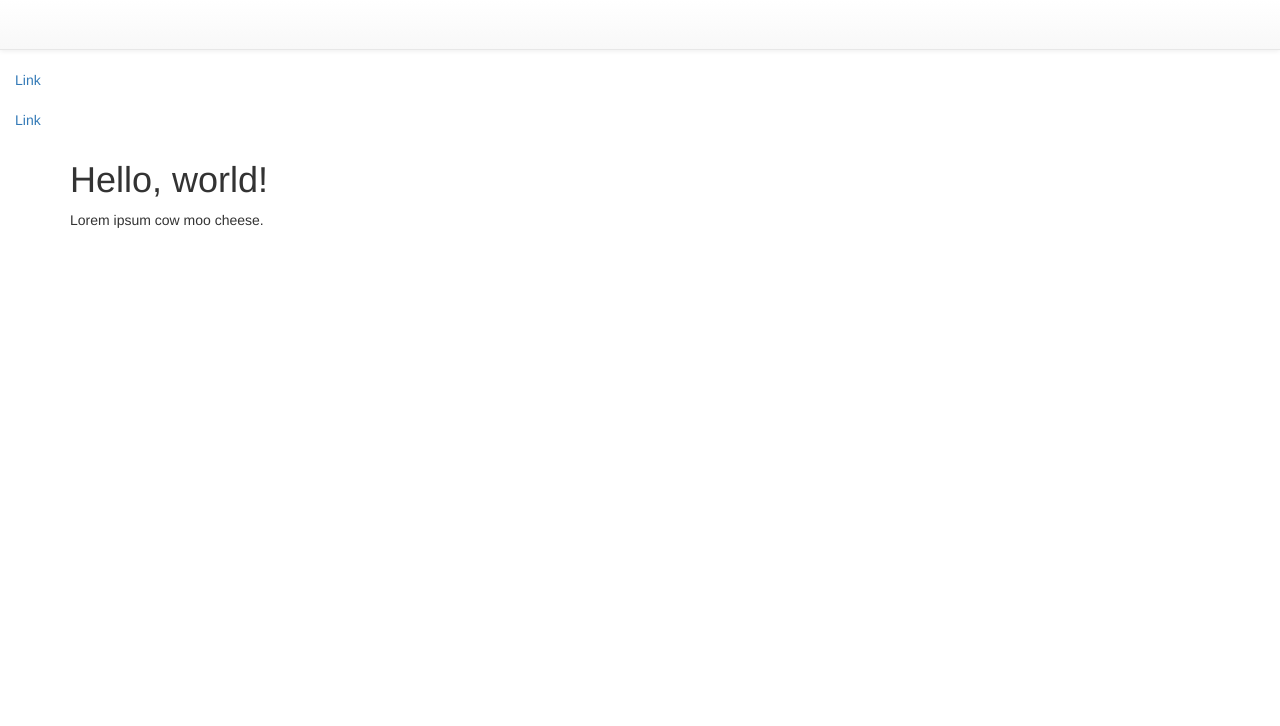
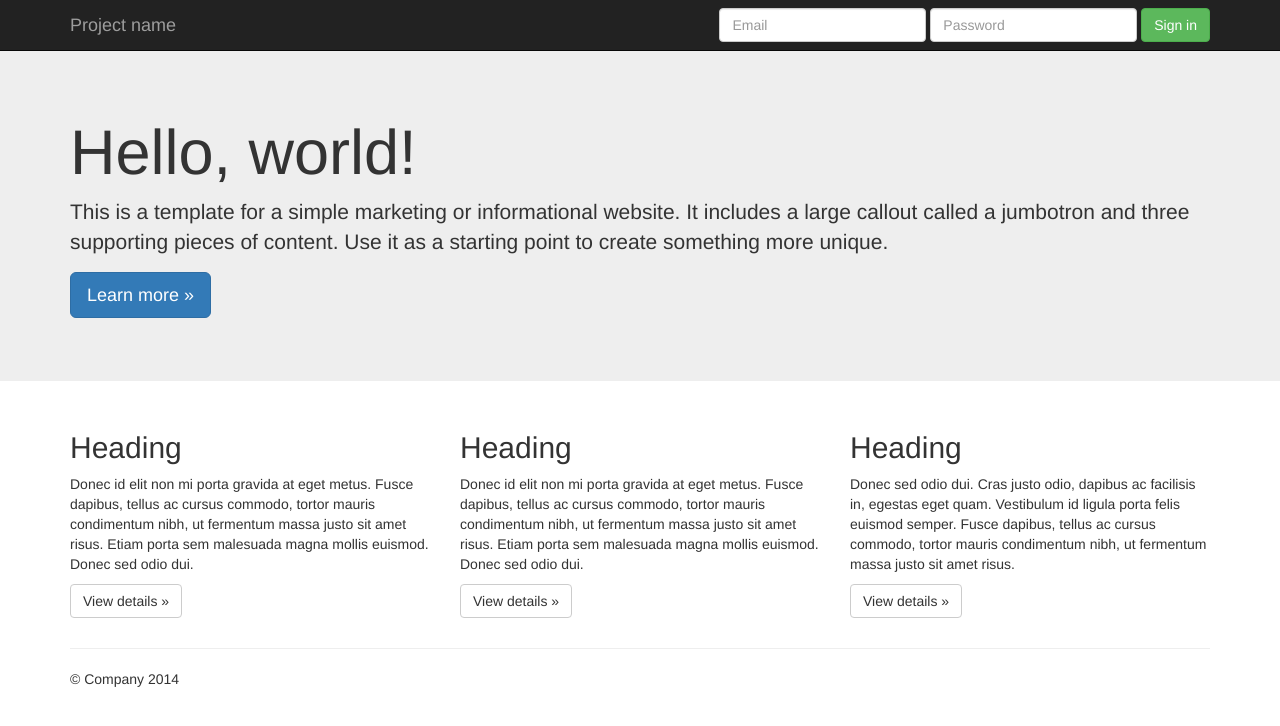
Before and after one commit to brandyfortune/brandyfortune, a website: page src/client/index.html in a window 1280 px wide. Drawn offline with nearby package versions, Linux system fonts and the light colour scheme.

Commit message:
initial workflow

```diff
--- /dev/null
+++ b/src/client/ie10-viewport-bug-workaround.css
@@ -0,0 +1,15 @@
+/*!
+ * IE10 viewport hack for Surface/desktop Windows 8 bug
+ * Copyright 2014-2015 Twitter, Inc.
+ * Licensed under MIT (https://github.com/twbs/bootstrap/blob/master/LICENSE)
+ */
+
+/*
+ * See the Getting Started docs for more information:
+ * http://getbootstrap.com/getting-started/#support-ie10-width
+ */
+@-webkit-viewport { width: device-width; }
+@-moz-viewport    { width: device-width; }
+@-ms-viewport     { width: device-width; }
+@-o-viewport      { width: device-width; }
+@viewport         { width: device-width; }
--- a/src/client/index.html
+++ b/src/client/index.html
@@ -5,54 +5,89 @@
     <meta http-equiv="X-UA-Compatible" content="IE=edge">
     <meta name="viewport" content="width=device-width, initial-scale=1">
     <!-- The above 3 meta tags *must* come first in the head; any other head content must come *after* these tags -->
-    <title>Bootstrap 101 Template</title>
+    <meta name="description" content="">
+    <meta name="author" content="">
+    <link rel="icon" href="../../favicon.ico">
 
-    <!-- jQuery (necessary for Bootstrap's JavaScript plugins) -->
-    <script src="bower_components/jquery/dist/jquery.min.js"></script>
+    <title>Jumbotron Template for Bootstrap</title>
 
-    <!-- Latest compiled and minified CSS -->
-    <link rel="stylesheet" href="bower_components/bootstrap/dist/css/bootstrap.min.css">
+    <!-- Bootstrap core CSS -->
+    <link href="bower_components/bootstrap/dist/css/bootstrap.min.css" rel="stylesheet">
 
-    <!-- Optional theme -->
-    <link rel="stylesheet" href="bower_components/bootstrap/dist/css/bootstrap-theme.min.css">
+    <!-- IE10 viewport hack for Surface/desktop Windows 8 bug -->
+    <link href="ie10-viewport-bug-workaround.css" rel="stylesheet">
 
-    <!-- Latest compiled and minified JavaScript -->
-    <script src="bower_components/bootstrap/dist/js/bootstrap.min.js"></script>
+    <!-- Custom styles for this template -->
+    <link href="jumbotron.css" rel="stylesheet">
 
     <!-- HTML5 shim and Respond.js for IE8 support of HTML5 elements and media queries -->
-    <!-- WARNING: Respond.js doesn't work if you view the page via file:// -->
     <!--[if lt IE 9]>
       <script src="https://oss.maxcdn.com/html5shiv/3.7.2/html5shiv.min.js"></script>
       <script src="https://oss.maxcdn.com/respond/1.4.2/respond.min.js"></script>
     <![endif]-->
   </head>
+
   <body>
 
-  <nav id="myNavmenu" class="navmenu navmenu-default navmenu-fixed-left offcanvas" role="navigation">
-		  <a class="navmenu-brand" href="#">Brand</a>
-		  <ul class="nav navmenu-nav">
-		    <li class="active"><a href="#">Home</a></li>
-		    <li><a href="#">Link</a></li>
-		    <li><a href="#">Link</a></li>
-		  </ul>
-		</nav>
+    <nav class="navbar navbar-inverse navbar-fixed-top">
+      <div class="container">
+        <div class="navbar-header">
+          <button type="button" class="navbar-toggle collapsed" data-toggle="collapse" data-target="#navbar" aria-expanded="false" aria-controls="navbar">
+            <span class="sr-only">Toggle navigation</span>
+            <span class="icon-bar"></span>
+            <span class="icon-bar"></span>
+            <span class="icon-bar"></span>
+          </button>
+          <a class="navbar-brand" href="#">Project name</a>
+        </div>
+        <div id="navbar" class="navbar-collapse collapse">
+          <form class="navbar-form navbar-right">
+            <div class="form-group">
+              <input type="text" placeholder="Email" class="form-control">
+            </div>
+            <div class="form-group">
+              <input type="password" placeholder="Password" class="form-control">
+            </div>
+            <button type="submit" class="btn btn-success">Sign in</button>
+          </form>
+        </div><!--/.navbar-collapse -->
+      </div>
+    </nav>
 
-		<div class="navbar navbar-default navbar-fixed-top">
-		  <button type="button" class="navbar-toggle" data-toggle="offcanvas" data-target="#myNavmenu" data-canvas="body">
-		    <span class="icon-bar"></span>
-		    <span class="icon-bar"></span>
-		    <span class="icon-bar"></span>
-		  </button>
-		</div>
+    <!-- Main jumbotron for a primary marketing message or call to action -->
+    <div class="jumbotron">
+      <div class="container">
+        <h1>Hello, world!</h1>
+        <p>This is a template for a simple marketing or informational website. It includes a large callout called a jumbotron and three supporting pieces of content. Use it as a starting point to create something more unique.</p>
+        <p><a class="btn btn-primary btn-lg" href="#" role="button">Learn more &raquo;</a></p>
+      </div>
+    </div>
 
     <div class="container">
-      <h1>Hello, world!</h1>
-      <p>Lorem ipsum cow moo cheese.</p>
+      <!-- Example row of columns -->
+      <div class="row">
+        <div class="col-md-4">
+          <h2>Heading</h2>
+          <p>Donec id elit non mi porta gravida at eget metus. Fusce dapibus, tellus ac cursus commodo, tortor mauris condimentum nibh, ut fermentum massa justo sit amet risus. Etiam porta sem malesuada magna mollis euismod. Donec sed odio dui. </p>
+          <p><a class="btn btn-default" href="#" role="button">View details &raquo;</a></p>
+        </div>
+        <div class="col-md-4">
+          <h2>Heading</h2>
+          <p>Donec id elit non mi porta gravida at eget metus. Fusce dapibus, tellus ac cursus commodo, tortor mauris condimentum nibh, ut fermentum massa justo sit amet risus. Etiam porta sem malesuada magna mollis euismod. Donec sed odio dui. </p>
+          <p><a class="btn btn-default" href="#" role="button">View details &raquo;</a></p>
+       </div>
+        <div class="col-md-4">
+          <h2>Heading</h2>
+          <p>Donec sed odio dui. Cras justo odio, dapibus ac facilisis in, egestas eget quam. Vestibulum id ligula porta felis euismod semper. Fusce dapibus, tellus ac cursus commodo, tortor mauris condimentum nibh, ut fermentum massa justo sit amet risus.</p>
+          <p><a class="btn btn-default" href="#" role="button">View details &raquo;</a></p>
+        </div>
+      </div>
 
+      <hr>
 
-    </div>
-
-
-
+      <footer>
+        <p>&copy; Company 2014</p>
+      </footer>
+    </div> <!-- /container -->
   </body>
 </html>
--- /dev/null
+++ b/src/client/jumbotron.css
@@ -0,0 +1,5 @@
+/* Move down content because we have a fixed navbar that is 50px tall */
+body {
+  padding-top: 50px;
+  padding-bottom: 20px;
+}
```
Also changed, not shown: gulpfile.js (added, +34 -0 lines), package.json (+6 -1 lines), src/static/server.js (added, +37 -0 lines), src/static/favicon.ico (added).
